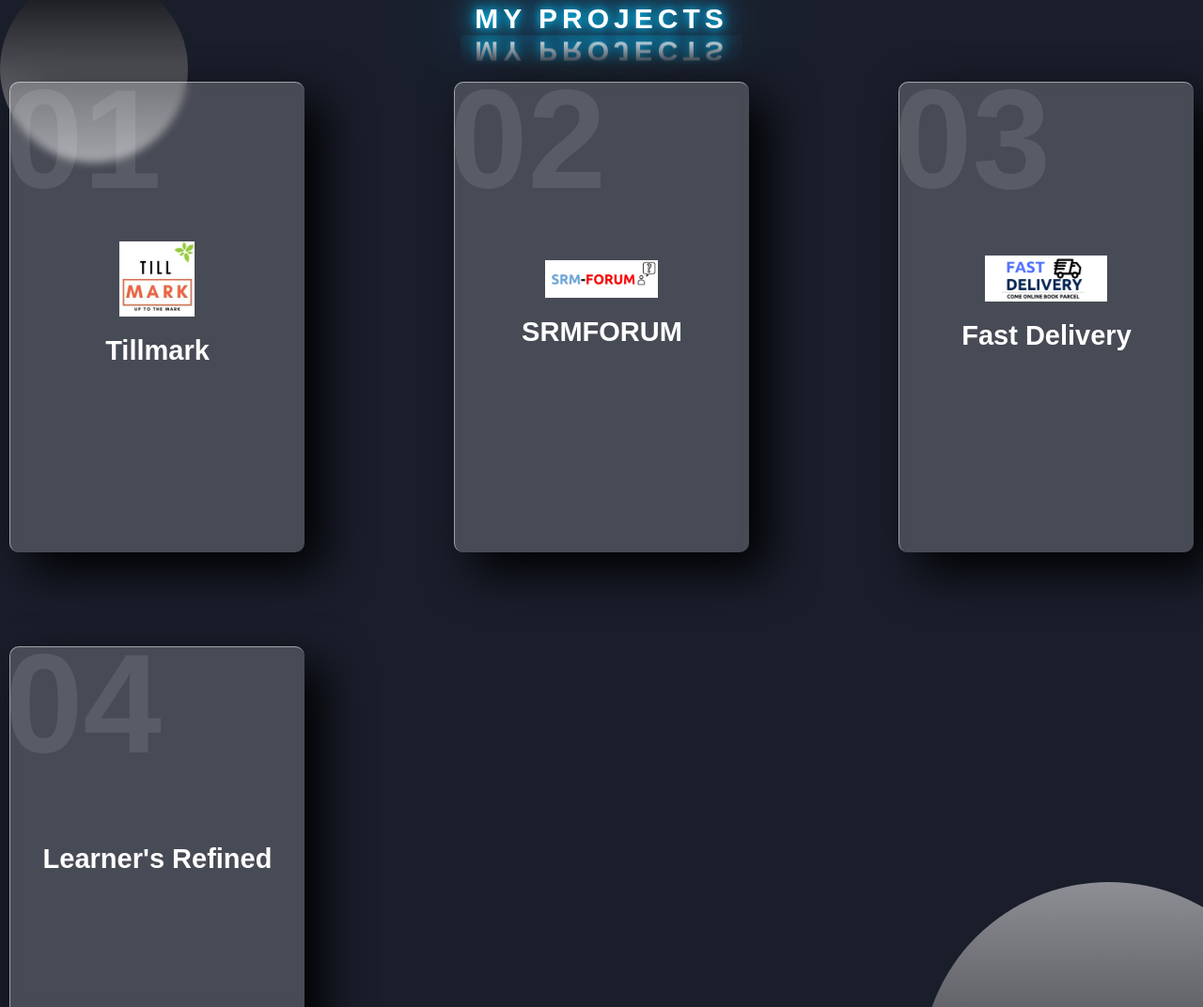
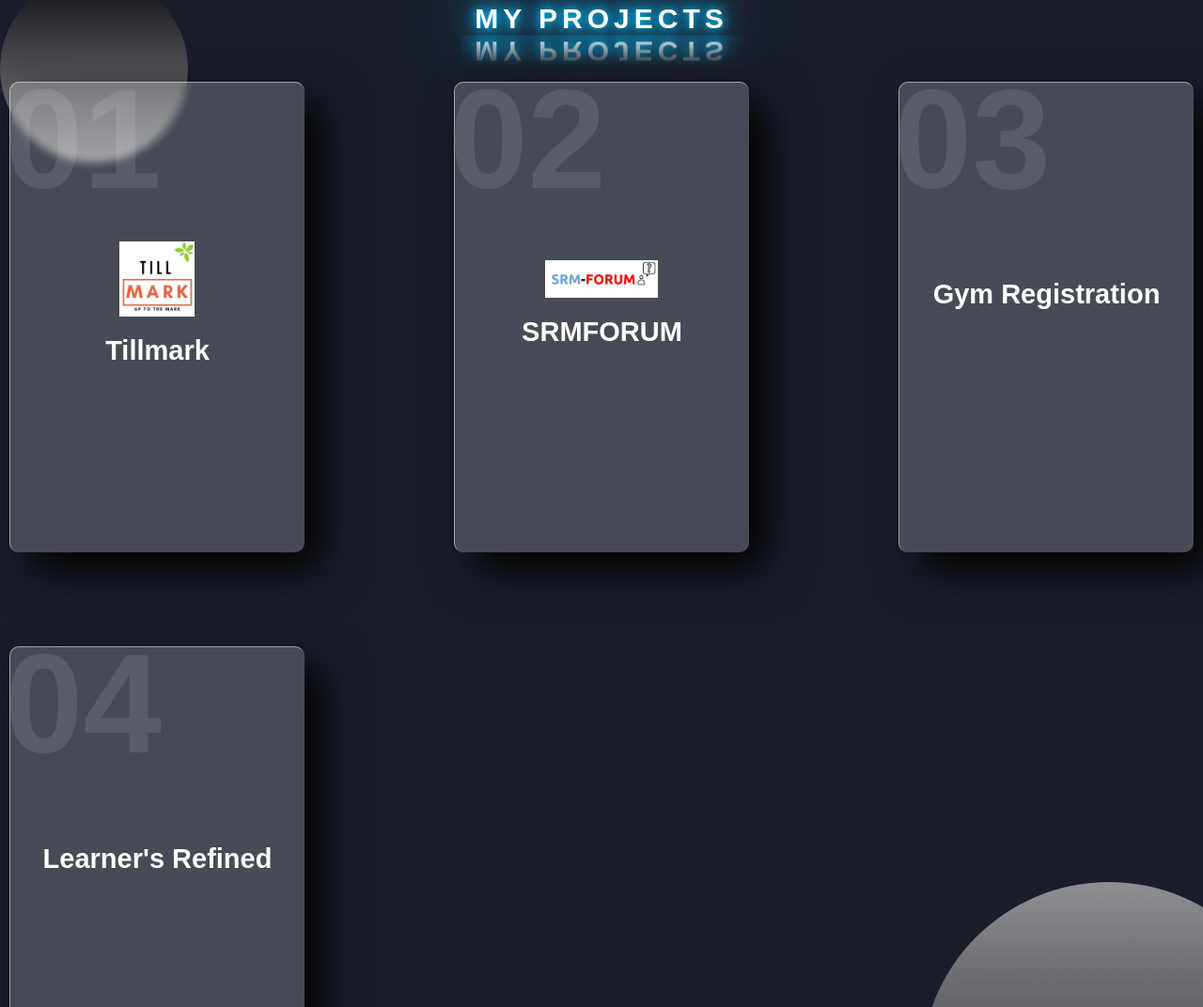
Before and after one commit to rajmunkhan/portfolio-hire-a-full-stack-developer, a plain HTML site: page index.html in a window 1280 px wide. Shown: the part 946-2018 px from the top of the page at 94% size. Drawn offline with Linux system fonts and the light colour scheme.

Commit message:
Update index.html

```diff
--- a/index.html
+++ b/index.html
@@ -121,13 +121,12 @@
             <div class="card3 card">
                 <h1 class="card-h1">03</h1>
                 <div class="portfolio-img">
-                    <img style="width: 130px;" src="skills/fast delivery logo.png" alt="raaj's projects">
-                    <h2>Fast Delivery</h2>
+                    <h2>Gym Registration</h2>
                 </div>
                 <div class="project-inside">
                     <h2>Project 3</h2>
                     <button><a href="https://rajmunkhan.github.io/skygoal/">LINK</a></button>
-                    <p>This is a landing page for the delivery service company. This is just a front end project</p>
+                    <p>This is a landing page for the gym registration. This is just a front end project</p>
                     <div>
                         <i class="fa fa-star"></i>
                         <i class="fa fa-star"></i>
```
